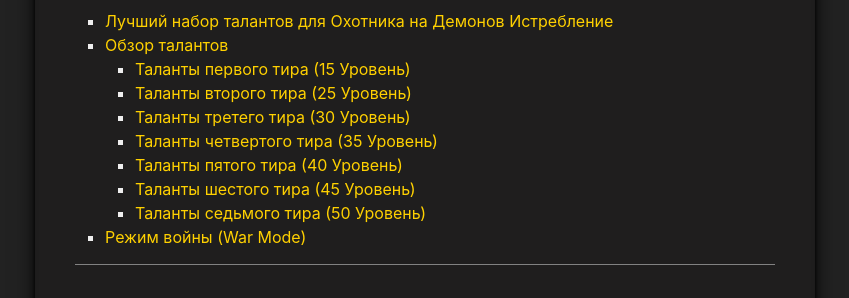
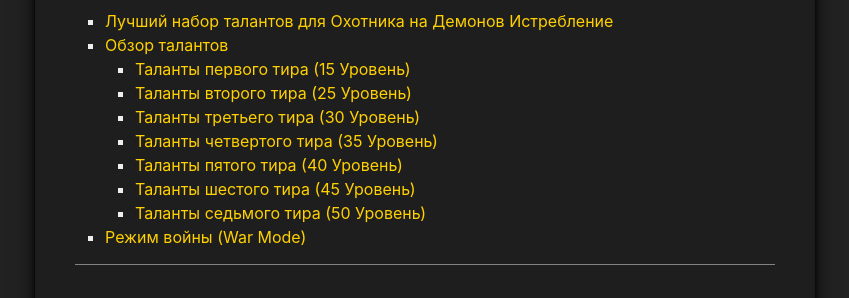
Before and after one commit to blacktempl/blacktempl.github.io, a Jekyll site: the page built from guide/havoc/talent-builds.md, in a window 1280 px wide and 900 px high. Shown: the part 238-536 px from the top of the window, without its empty margins (215-1064 px from the left). Built offline with Jekyll 4.4.1, drawn with Linux system fonts in a browser that asks for light colours; a script that is not in the unit is left out; comment, search, counter and statistics services are not loaded; some of the changed text lies outside the part shown.

Commit message:
Update talent-builds.md

```diff
--- a/guide/havoc/talent-builds.md
+++ b/guide/havoc/talent-builds.md
@@ -1273,7 +1273,7 @@
 <li>{{ site.data.talent.Demon_Blades }} Позволяет генерировать гнев пассивно.</li>
 </ul>
 
-### Таланты третего тира (30 Уровень)
+### Таланты третьего тира (30 Уровень)
 
 <ul>
 <li>{{ site.data.talent.Trail_of_Ruin }} Очень простой талант, последний удар способности {{ site.data.spell.Blade_Dance }} вешает на врагов ДоТ который наносит урон от магии Хаоса в течение 4 сек.</li>
```
